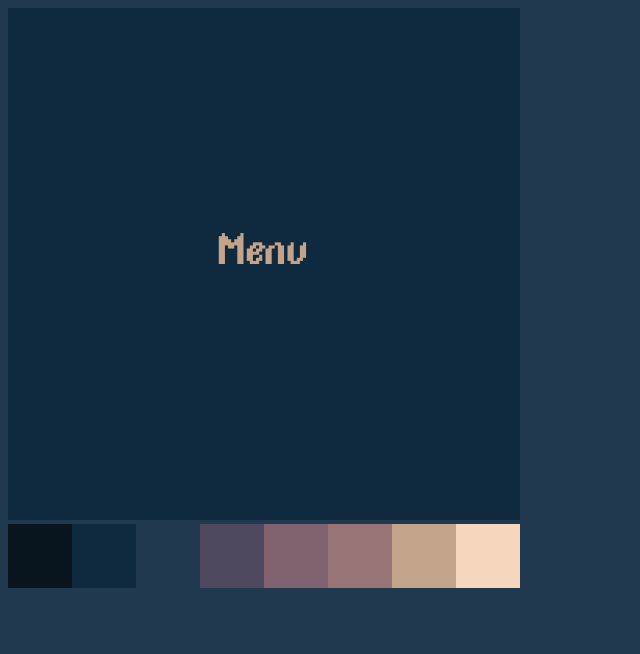
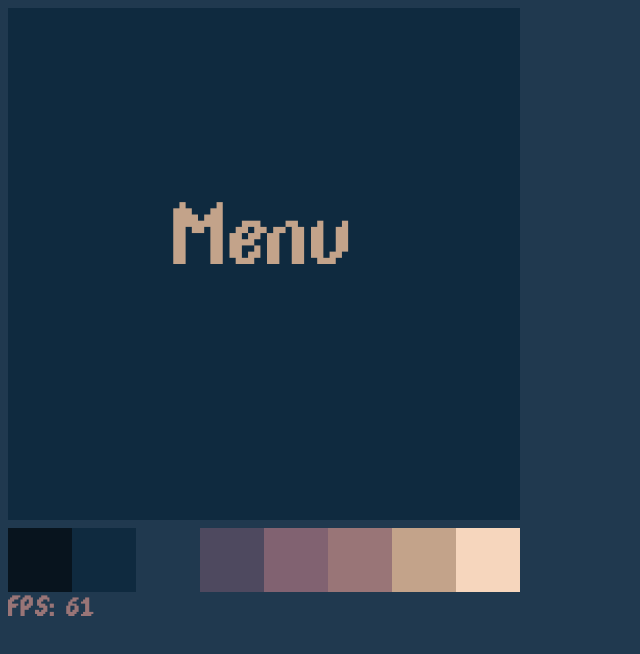
Before and after one commit to slinkous/betterSkeleton, a plain HTML site: page index.html in a window 1280 px wide. Shown: the whole page, without its empty margins (0-640 px from the left). Drawn offline with Linux system fonts and the light colour scheme.

Commit message:
Display FPS on page

```diff
--- a/index.html
+++ b/index.html
@@ -14,7 +14,7 @@
       #gameCanvas {
         /* border: 1px solid black; */
       }
-      #metaInf {
+      #colorContainer {
         display: flex;
       }
       #gameAssets img {
@@ -29,7 +29,14 @@
       <canvas id="gameCanvas"></canvas>
     </div>
 
-    <span id="metaInf"></span>
+    <div id="metaInf">
+      <div id="colorContainer">
+
+      </div>
+      <div id="fpsContainer">
+
+      </div>
+    </div>
     <div id="gameAssets">
       <!-- <audio id="gameMusic" src=""></audio> -->
     </div>
--- a/js/game.js
+++ b/js/game.js
@@ -10,7 +10,7 @@ export const GAMESTATE = {
   GAMEOVER: 3
 }
 
-export default class Game {
+export class Game {
   constructor(gameWidth, gameHeight){
     this.gameWidth = gameWidth;
     this.gameHeight = gameHeight;
@@ -20,6 +20,7 @@ export default class Game {
     this.gameObjects = [];
     this.map = new TileMap(gameWidth, gameHeight)
     new InputHandler(this);
+
   }
 
   start(){
@@ -40,7 +41,7 @@ export default class Game {
   draw(ctx, colorScheme, font){
 
     ctx.save();
-    ctx.fillStyle = colorScheme.lightMedium;
+    ctx.fillStyle = colorScheme[6];
     ctx.fillRect(0, 0, this.gameWidth, this.gameHeight);
     ctx.restore();
 
@@ -50,25 +51,25 @@ export default class Game {
       ctx.fill();
 
       ctx.font = "3em " + font;
-      ctx.fillStyle = colorScheme.medium;
+      ctx.fillStyle = colorScheme[4];
       ctx.textAlign = "center";
       ctx.fillText("Paused", this.gameWidth/2, this.gameHeight/2);
     }
     if(this.gamestate === GAMESTATE.MENU){
-      ctx.fillStyle = colorScheme.dark;
+      ctx.fillStyle = colorScheme[1];
       ctx.fillRect(0, 0, this.gameWidth, this.gameHeight);
 
       ctx.font = "3em " + font;
-      ctx.fillStyle = colorScheme.lightMedium;
+      ctx.fillStyle = colorScheme[6];
       ctx.textAlign = "center";
       ctx.fillText("Menu", this.gameWidth/2, this.gameHeight/2);
     }
     if(this.gamestate === GAMESTATE.GAMEOVER){
-      ctx.fillStyle = colorScheme.medium;
+      ctx.fillStyle = colorScheme[4];
       ctx.fillRect(0, 0, this.gameWidth, this.gameHeight);
 
       ctx.font = "3em " + font;
-      ctx.fillStyle = colorScheme.darkMedium;
+      ctx.fillStyle = colorScheme[5];
       ctx.textAlign = "center";
       ctx.fillText("Game Over", this.gameWidth/2, this.gameHeight/2);
     }
@@ -82,4 +83,5 @@ export default class Game {
       this.music.pause()
     }
   }
+
 }
--- a/js/index.js
+++ b/js/index.js
@@ -1,30 +1,37 @@
-import Game from "./game.js"
+import {Game} from "./game.js"
 
-const colorScheme = {
-  darkest: "#08141E",
-  dark: "#0F2A3F",
-  darkMedium: "#20394F",
-  mediumDark: "#4E495F",
-  medium: "#816271",
-  mediumLight: "#997577",
-  lightMedium: "#C3A38A",
-  light: "#F6D6BD"
-}
+const colorScheme = [
+ "#08141E", //black
+  "#0F2A3F", //dark
+  "#20394F", //dark-medium cool
+  "#4E495F", //dark-medium warm
+  "#816271", //medium
+  "#997577", //medium-light
+  "#C3A38A", //light
+  "#F6D6BD" //white
+]
+//https://lospec.com/palette-list/nyx8
 
 const font = "DPComic";
-//https://lospec.com/palette-list/nyx8
+
 
 let body = document.querySelector("body")
-body.style.backgroundColor = colorScheme.darkMedium;
+body.style.backgroundColor = colorScheme[2];
+body.style.color = colorScheme[5];
+body.style.font = "2em " + font;
 let meta = document.querySelector("#metaInf")
+let colorContainer = document.querySelector("#colorContainer")
+meta.append(colorContainer)
+let fc = document.querySelector("#fpsContainer");
 
-for(let c in colorScheme){
+for(let i = 0; i < colorScheme.length; i++){
   let d = document.createElement("div");
   d.style.width = "64px";
   d.style.height = "64px";
-  d.style.backgroundColor = colorScheme[c];
-  meta.append(d)
+  d.style.backgroundColor = colorScheme[i];
+  colorContainer.append(d)
 }
+meta.append(fc)
 
 let canvas = document.querySelector("#gameCanvas");
 let ctx = canvas.getContext("2d");
@@ -34,17 +41,36 @@ const GAME_HEIGHT = 512;
 canvas.width = GAME_WIDTH;
 canvas.height = GAME_HEIGHT;
 let game = new Game(GAME_WIDTH, GAME_HEIGHT);
-let lastTime = 0;
+
+let lastCount = 0;
+let lastRedraw = 0;
+let fps = 0;
+let frameCount = 0;
+
 function gameLoop(timestamp){
-  let deltaTime = timestamp - lastTime;
-  lastTime = timestamp;
+  measureFPS(timestamp);
+  let timeSinceRedraw = timestamp - lastRedraw;
+  lastRedraw = timestamp;
 
   ctx.clearRect(0, 0, GAME_WIDTH, GAME_HEIGHT);
 
-  game.update(deltaTime);
+  game.update(timeSinceRedraw);
   game.draw(ctx, colorScheme, font);
 
   requestAnimationFrame(gameLoop);
+
 }
 
 requestAnimationFrame(gameLoop);
+
+function measureFPS(timestamp){
+  let deltaTime = timestamp - lastCount;
+
+  if(deltaTime >= 1000){
+    fps = frameCount;
+    frameCount = 0;
+    lastCount = timestamp;
+  }
+  frameCount++
+  fc.innerHTML = "FPS: " + fps
+}
--- a/js/input.js
+++ b/js/input.js
@@ -1,4 +1,4 @@
-import GAMESTATE from "/js/game.js";
+import {GAMESTATE} from "/js/game.js";
 
 export default class InputHandler {
   constructor(game){
@@ -21,9 +21,11 @@ export default class InputHandler {
           game.togglePause();
           break;
         case 13:
-          game.start();
-          // if(game.gamestate == GAMESTATE.MENU) game.start();
-          // if(game.gamestate == GAMESTATE.RUNNING) game.gamestate = GAMESTATE.GAMEOVER;
+          // game.start();
+          console.log(GAMESTATE)
+          if(game.gamestate == GAMESTATE.MENU){
+            game.start();
+          }
           break;
       }
       this.inputStates[event.keyCode] = true;
```
